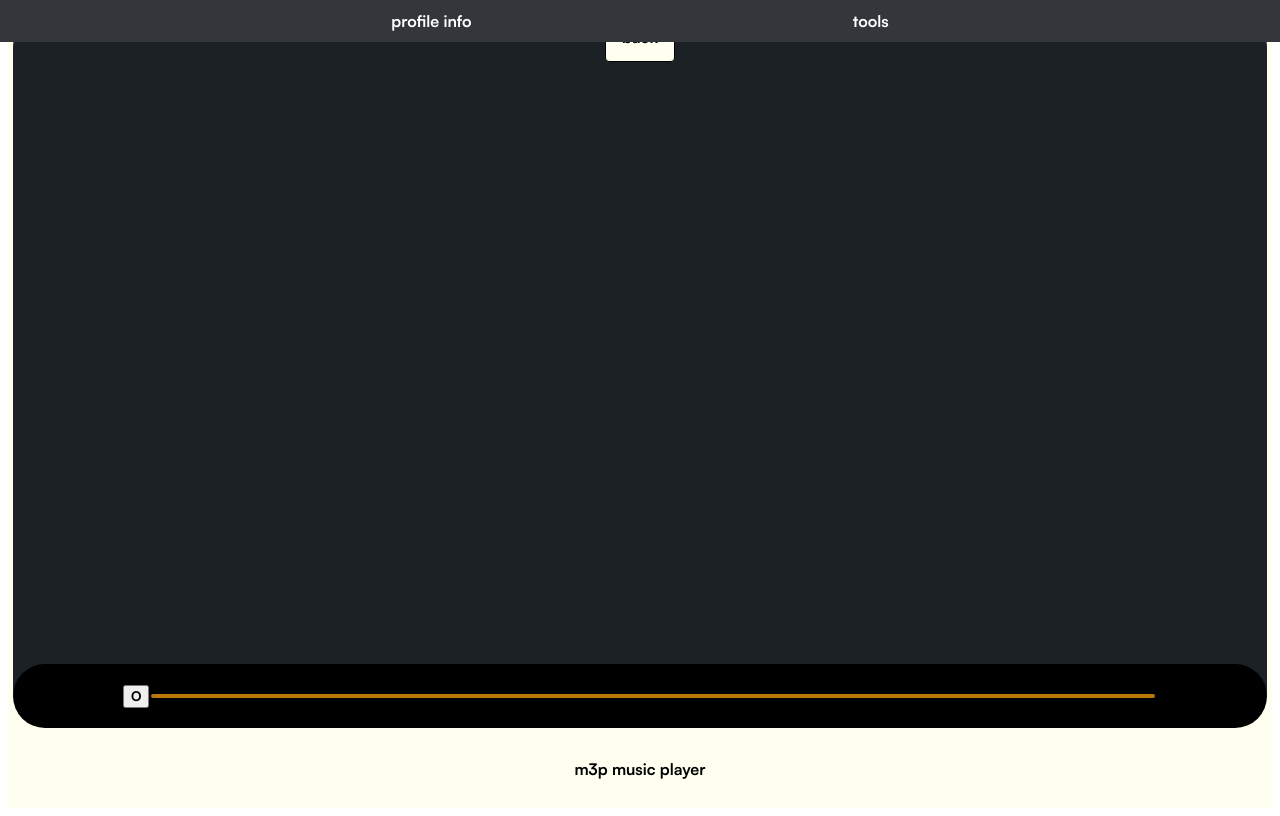
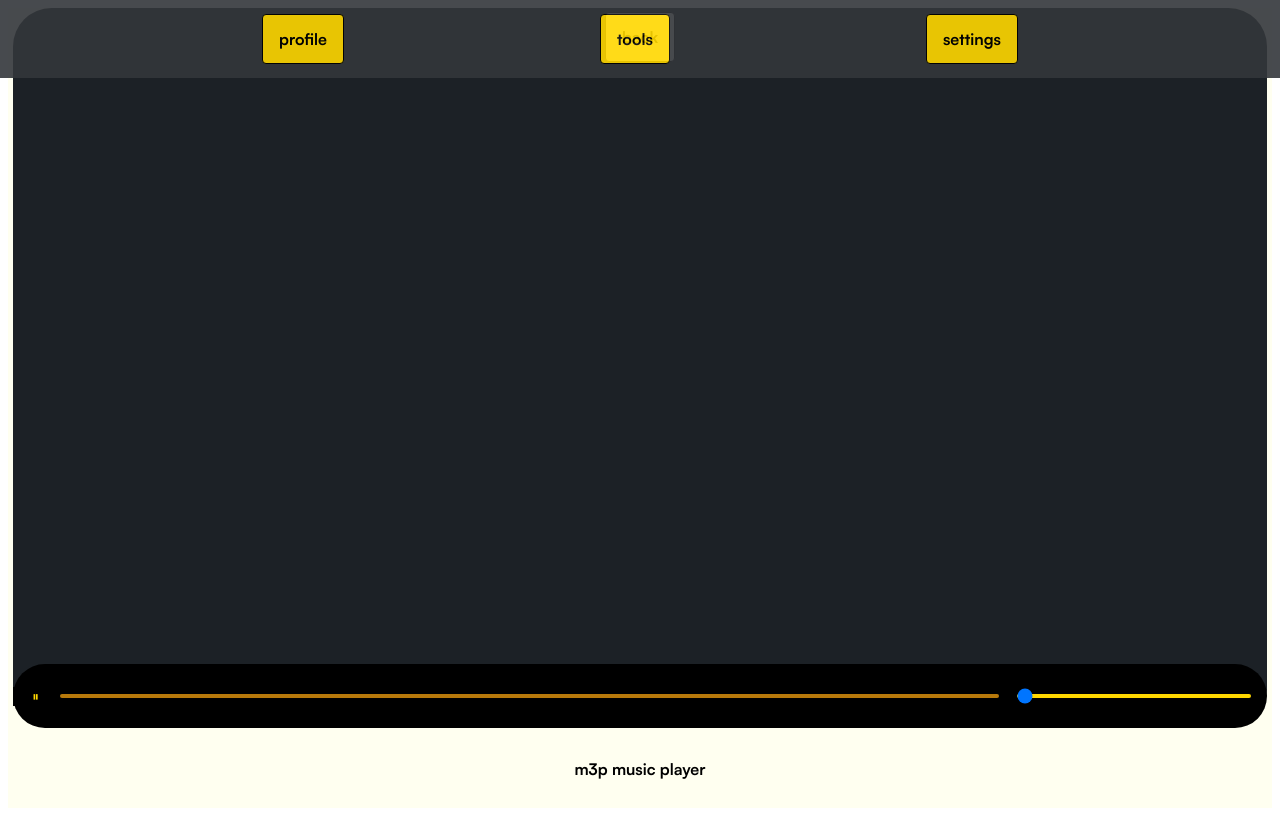
Before and after one commit to autumnWindigo/m3p, a SvelteKit app: page /player in a window 1280 px wide. Built offline with nearby package versions, Linux system fonts and the light colour scheme.

Commit message:
Play/pause, seek slider, volume, toolbar updates

```diff
--- a/src/routes/Toolbar.svelte
+++ b/src/routes/Toolbar.svelte
@@ -30,8 +30,9 @@
 <div class={`toolbar ${showToolbar ? '' : 'hidden'}`}>
     <!-- This is where we add our tool bar info -->
     <!-- I included some blank examples as a placeholder-->
-    <span>profile info</span>
-    <span>tools</span>
+    <a href="/profile">profile</a>
+    <a href="/tools">tools</a>
+    <a href="/settings">settings</a>
 </div>
 
 <style>
@@ -39,6 +40,7 @@
         display: flex;
         justify-content: space-evenly;
 
+        opacity: 0.9;
         background-color: #33373B;
         color: white;
         padding: 10px;
@@ -54,4 +56,8 @@
     .toolbar.hidden {
         transform: translateY(-100%);
     }
+
+    a {
+        background-color: gold;
+    }
 </style>
--- a/src/routes/player/Playbar.svelte
+++ b/src/routes/player/Playbar.svelte
@@ -1,14 +1,16 @@
 <script>
     let paused = true;
-
     function handlePlayPause() {
         paused = !paused;
     }
+
+    let volume = 0;
 </script>
 
 <div id="playbar-background">
-    <button id="play-pause" on:click={handlePlayPause}>{paused ? "O" : "I"}</button>
-    <input id="seek-slider" type="range">
+    <button id="play-pause" on:click={handlePlayPause}>{paused ? "\u23F8" : "\u23F5"}</button>
+    <input id="seek-slider" type="range" value="0">
+    <input id="volume" type="range" bind:value={volume}>
 
 </div>
 
@@ -29,25 +31,66 @@
 
     #seek-slider {
         -webkit-appearance: none;
+        appearance: none;
         width: 80%;
         height: 0.25rem;
         border-radius: 0.25rem;
         background-color: #B7790B;
 
     }
+
     #seek-slider::-webkit-slider-thumb {
         -webkit-appearance: none;
+        appearance: none;
         width: 0;
         height: 0;
     }
     #seek-slider:hover::-webkit-slider-thumb {
+        width: 5px;
+        height: 10px;
+        background-color: ivory;
+        border-radius: 10px;
+        border: "solid";
+        border-width: 0;
+    }
+
+    #seek-slider::-moz-range-thumb {
+        width: 0;
+        height: 0;
+    }
+    #seek-slider:hover::-moz-range-thumb {
+        width: 5px;
+        height: 10px;
+        background-color: ivory;
+        border-radius: 10px;
+        border-width: 0;
+    }
+
+    #play-pause {
+        appearance: none;
+        border: none;
+        background-color: inherit;
+        color: gold;
+        width: 3rem;
+    }
+
+    #volume {
+        -webkit-appearance: none;
+        appearance: none;
+        width: 20%;
+        height: 0.25rem;
+        border-radius: 0.25rem;
+        margin: 0 1rem;
+        background-color: gold;
+    }
+
+    #volume::-moz-range-thumb {
         width: 10px;
         height: 10px;
         background-color: ivory;
         border-radius: 10px;
-    }
-
-    #play-pause {
+        border: "solid";
+        border-color: #1C2126;
     }
 
 </style>
```
